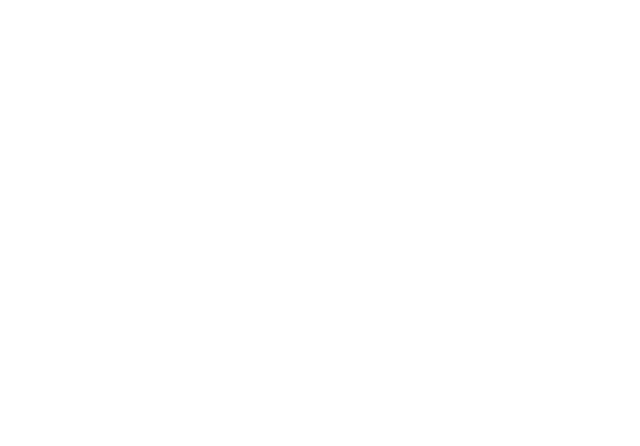
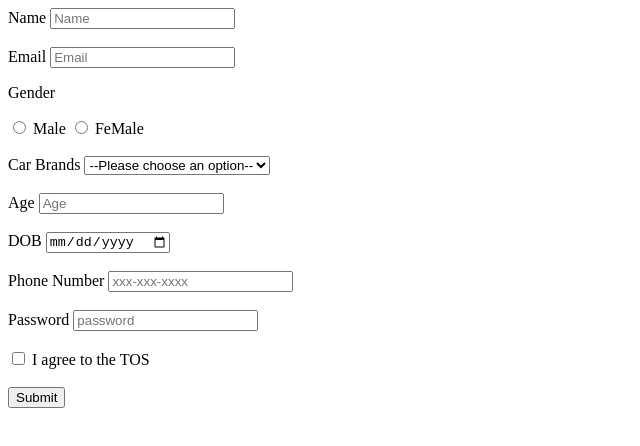
Before and after one commit to acciojob/signup-form-car-saurabh-patil-9787, a website: page main.html in a window 1280 px wide. Shown: the whole page, without its empty margins (0-640 px from the left). Drawn offline with Linux system fonts and the light colour scheme.

Commit message:
created a submission

```diff
--- a/main.html
+++ b/main.html
@@ -8,6 +8,40 @@
 
 <body>
 	<!-- the entire body must be written by student -->
+	<form method = "post">
+		<label for="name">Name</label>
+		<input type="text" name="name" id="name" placeholder="Name" required><br><br>
+		<label for=mail>Email</label>
+		<input type="email" id="email" name="mail" placeholder="Email" required><br>
+		<p>Gender</p>
+		<input type ="radio" id="gender_m" name = "gender" >
+		<label for="gender_m">Male</label>
+		<input type ="radio" id="gender_f" name = "gender" required >
+		<label for="gender_f">FeMale</label><BR><br>
+		<label for="cars">Car Brands</label>
+		<select name="cars" id="cars">
+			<option value="">--Please choose an option--</option>
+			<option value="BMW">BMW</option>
+			<option value="TATA">TATA</option>
+			<option value="TOYOTA">TOYOTA</option>
+		</select><br><br>
+		<label for="age">Age</label>
+		<input type="number" id ="age" placeholder="Age" required><br><br>
+		<label for="dob">DOB</label>
+		<input type="date" id="dob" name= "dob" required><br><br>
+		<labe for="tel">Phone Number</labe>
+		<input type="tel" id="tel" name="tel" placeholder="xxx-xxx-xxxx"><br><br>
+		<label for="password">Password</label>
+		<input type="password" name="password" id="password" required placeholder="password"><br><br>
+		<input type="checkbox" id="tos" required>
+		<label for="tos">I agree to the TOS</label><br><br>
+		<input type="submit">
+
+
+
+
+
+	</form>
     <script type="text/javascript" src="./script.js">
 </script>
 
```
